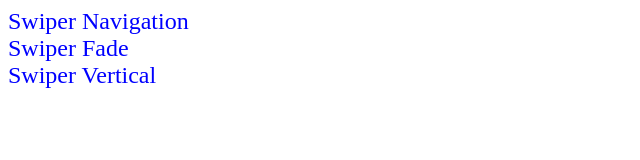
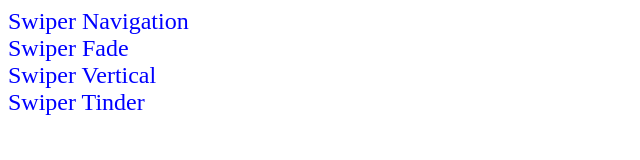
Before and after one commit to altrent79865/swiper-demo2, a plain HTML site: page index.html in a window 1280 px wide. Shown: the whole page, without its empty margins (0-640 px from the left). Drawn offline with Linux system fonts and the light colour scheme.

Commit message:
add tiner swiper

```diff
--- a/index.html
+++ b/index.html
@@ -19,6 +19,9 @@
         <div>
           <a href="./swiper-vertical/" class="swiper-link">Swiper Vertical</a>
         </div>
+        <div>
+          <a href="./swiper-effects-card-tinder/" class="swiper-link">Swiper Tinder</a>
+        </div>
       </section>
     </main>
   </body>
```
